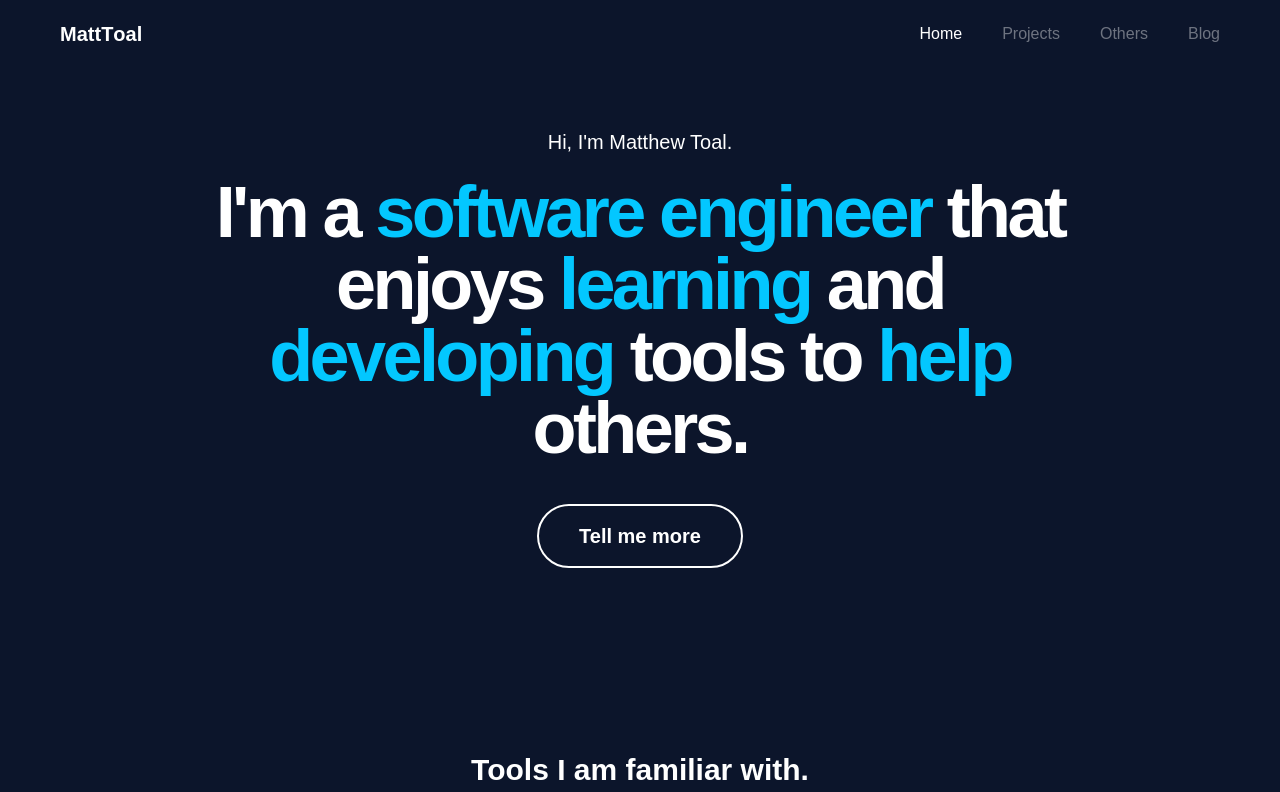
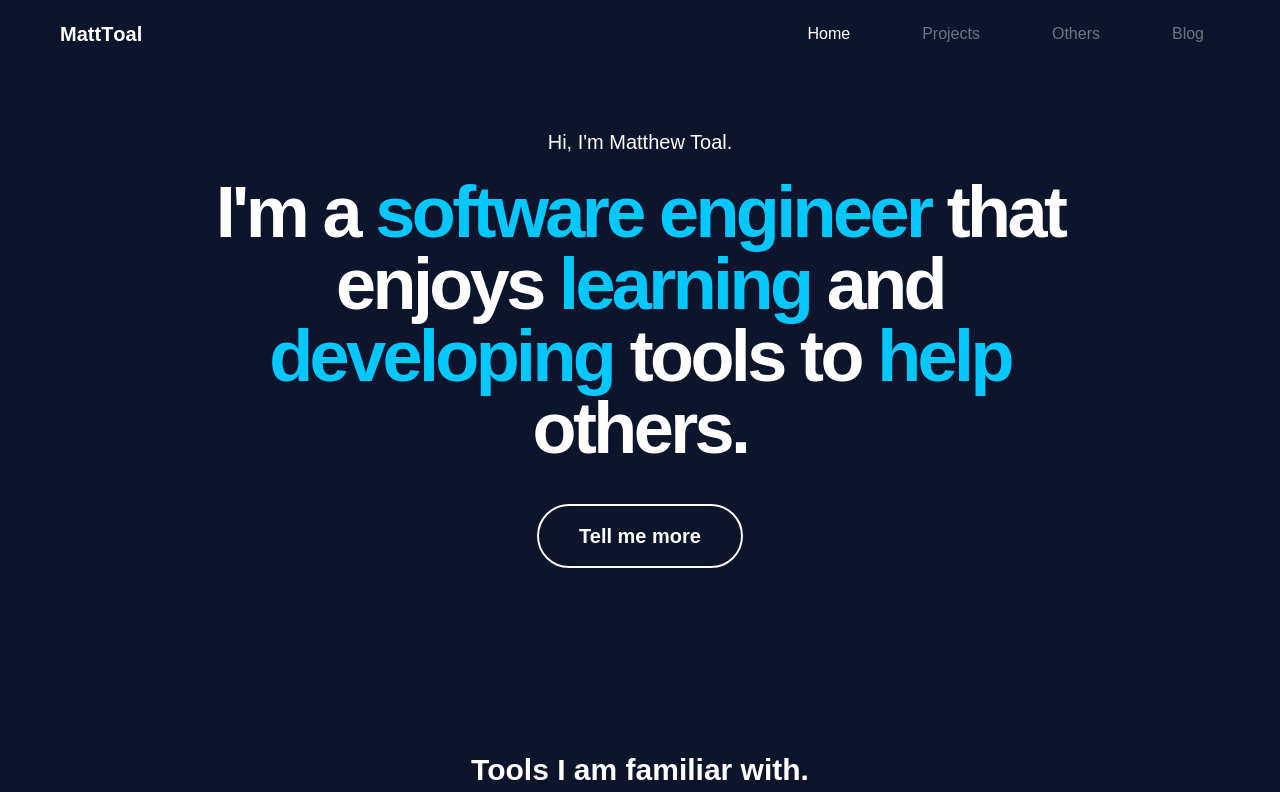
Before and after one commit to Mtoal087/NextPortfolio, a Next.js app: page / in a window 1280 px wide. Shown: the top 792 px of the page. Built offline with nearby package versions, Linux system fonts and the light colour scheme.

Commit message:
increased padding on navbar links

```diff
--- a/src/components/navbar.tsx
+++ b/src/components/navbar.tsx
@@ -37,7 +37,7 @@ const Navbar = () => {
                     {links.map((link) => (
                         <li key={link.href}>
                             <Link href={link.href} className={`${
-                                currPath === link.href ? 'opacity-100' : 'opacity-40 hover:opacity-100 transition-opacity'} list-none text-white
+                                currPath === link.href ? 'opacity-100' : 'opacity-40 hover:opacity-100 transition-opacity'} list-none text-white p-4
                             }`}>{link.label}</Link>
                         </li>
                     ))}
```
